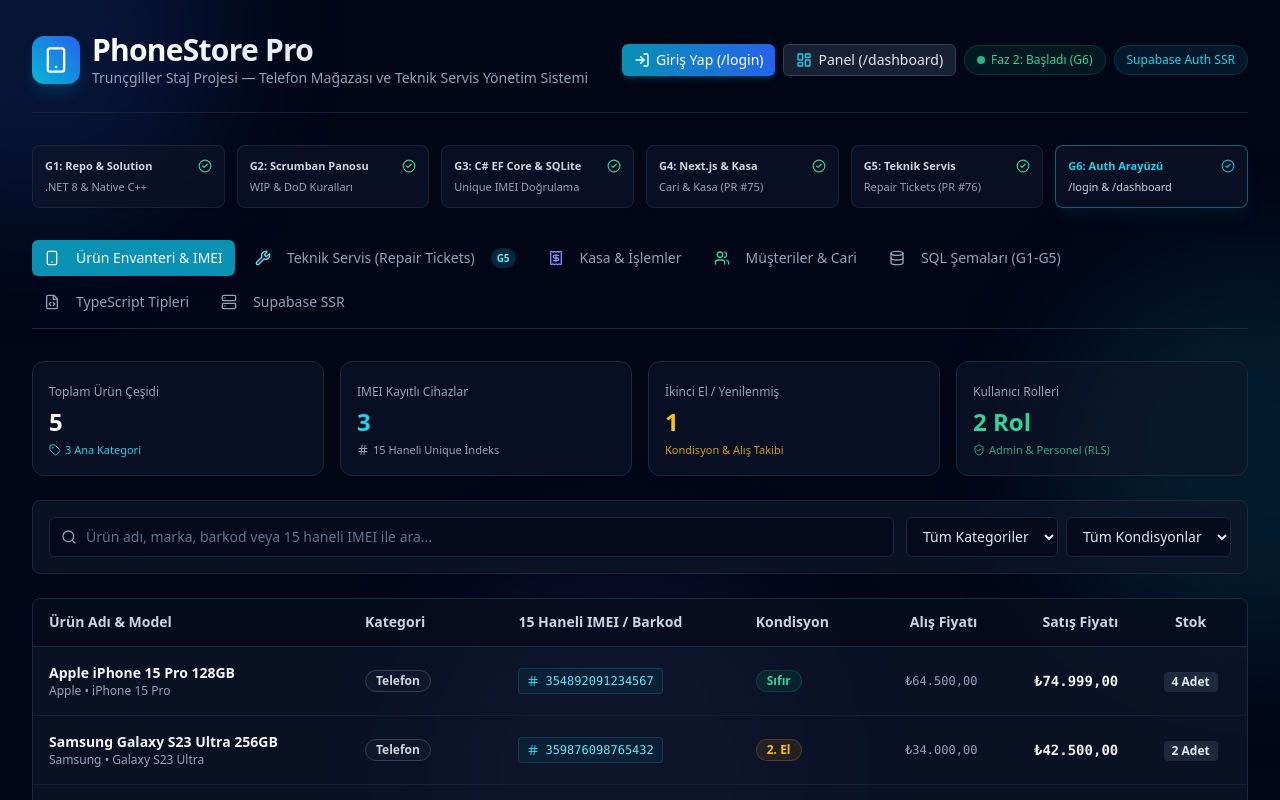
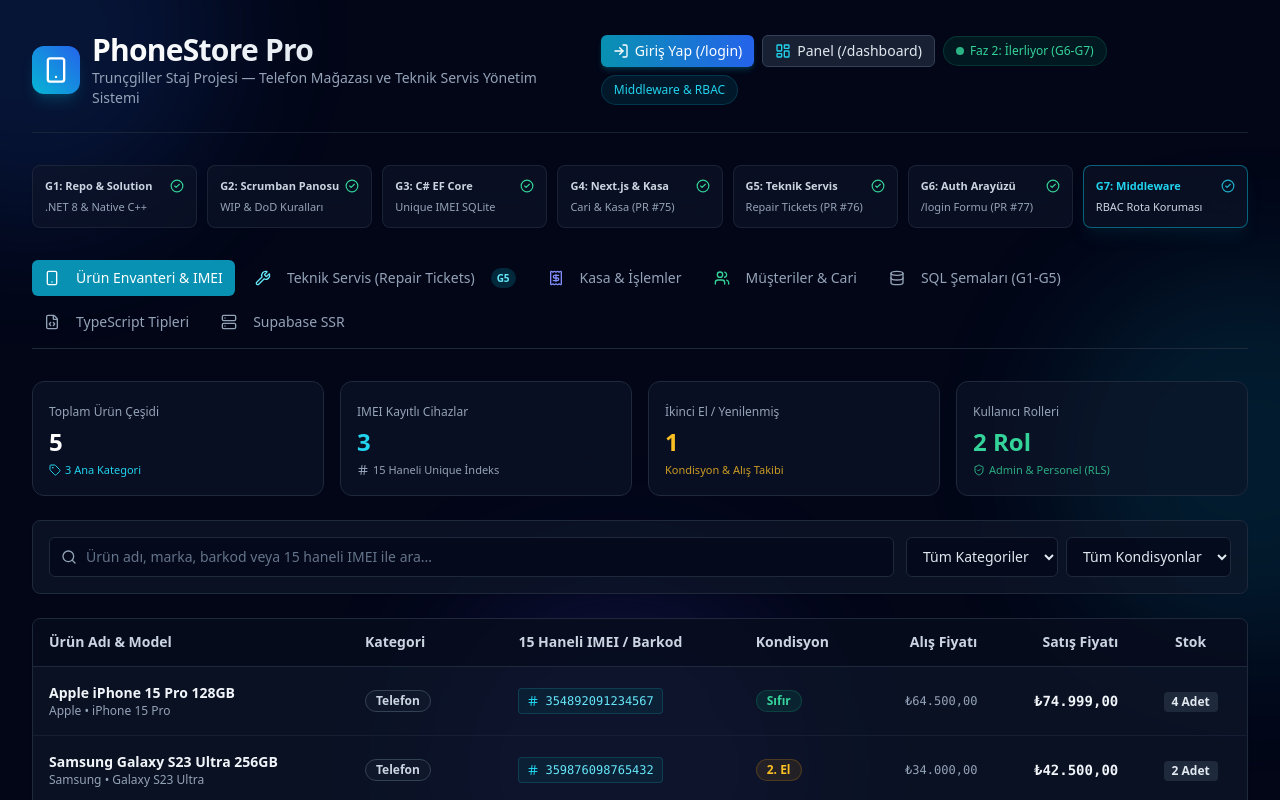
Before and after one commit to Kerim200222/phone-store-management-system, a Next.js app: page / in a window 1280 px wide. Shown: the top 800 px of the page. Built offline with nearby package versions, Linux system fonts and the light colour scheme.

Commit message:
feat(ui): update landing page milestone cards with Day 7 Route Protection (Day 7 - #46)

```diff
--- a/app/page.tsx
+++ b/app/page.tsx
@@ -676,16 +676,16 @@ CREATE INDEX idx_repair_tickets_parts_gin ON public.repair_tickets USING gin (pa
             </Link>
             <span className="flex items-center gap-1.5 px-3 py-1.5 rounded-full bg-emerald-500/10 border border-emerald-500/20 text-emerald-400 font-medium">
               <span className="w-2 h-2 rounded-full bg-emerald-400 animate-pulse"></span>
-              Faz 2: Başladı (G6)
+              Faz 2: İlerliyor (G6-G7)
             </span>
             <span className="px-3 py-1.5 rounded-full bg-cyan-500/10 border border-cyan-500/20 text-cyan-400 font-medium">
-              Supabase Auth SSR
+              Middleware & RBAC
             </span>
           </div>
         </header>
 
-        {/* 6 Milestone / Task Cards (G1 - G6) */}
-        <div className="grid grid-cols-2 sm:grid-cols-3 lg:grid-cols-6 gap-3">
+        {/* 7 Milestone / Task Cards (G1 - G7) */}
+        <div className="grid grid-cols-2 sm:grid-cols-4 lg:grid-cols-7 gap-2.5">
           <Card className="bg-slate-900/60 border-slate-800/80 backdrop-blur-md p-3">
             <div className="flex items-center justify-between mb-1">
               <span className="text-[11px] font-semibold text-slate-300">G1: Repo & Solution</span>
@@ -704,10 +704,10 @@ CREATE INDEX idx_repair_tickets_parts_gin ON public.repair_tickets USING gin (pa
 
           <Card className="bg-slate-900/60 border-slate-800/80 backdrop-blur-md p-3">
             <div className="flex items-center justify-between mb-1">
-              <span className="text-[11px] font-semibold text-slate-300">G3: C# EF Core & SQLite</span>
+              <span className="text-[11px] font-semibold text-slate-300">G3: C# EF Core</span>
               <CheckCircle2 className="w-3.5 h-3.5 text-emerald-400" />
             </div>
-            <p className="text-[11px] text-slate-400">Unique IMEI Doğrulama</p>
+            <p className="text-[11px] text-slate-400">Unique IMEI SQLite</p>
           </Card>
 
           <Card className="bg-slate-900/60 border-slate-800/80 backdrop-blur-md p-3">
@@ -726,12 +726,20 @@ CREATE INDEX idx_repair_tickets_parts_gin ON public.repair_tickets USING gin (pa
             <p className="text-[11px] text-slate-400">Repair Tickets (PR #76)</p>
           </Card>
 
+          <Card className="bg-slate-900/60 border-slate-800/80 backdrop-blur-md p-3">
+            <div className="flex items-center justify-between mb-1">
+              <span className="text-[11px] font-semibold text-slate-300">G6: Auth Arayüzü</span>
+              <CheckCircle2 className="w-3.5 h-3.5 text-emerald-400" />
+            </div>
+            <p className="text-[11px] text-slate-400">/login Formu (PR #77)</p>
+          </Card>
+
           <Card className="bg-slate-900/60 border-cyan-500/50 backdrop-blur-md p-3 shadow-lg shadow-cyan-950/30">
             <div className="flex items-center justify-between mb-1">
-              <span className="text-[11px] font-semibold text-cyan-400">G6: Auth Arayüzü</span>
+              <span className="text-[11px] font-semibold text-cyan-400">G7: Middleware</span>
               <CheckCircle2 className="w-3.5 h-3.5 text-cyan-400 animate-pulse" />
             </div>
-            <p className="text-[11px] text-slate-300 font-medium">/login & /dashboard</p>
+            <p className="text-[11px] text-slate-300 font-medium">RBAC Rota Koruması</p>
           </Card>
         </div>
 
```
